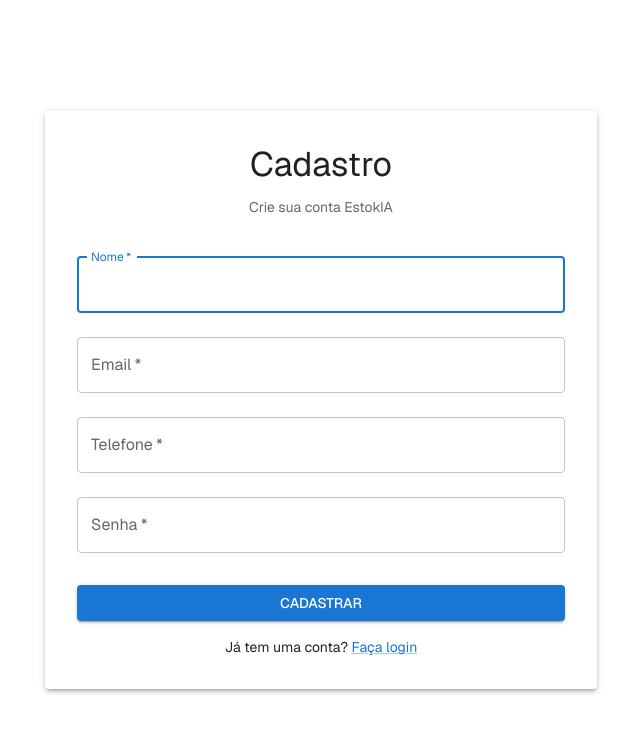
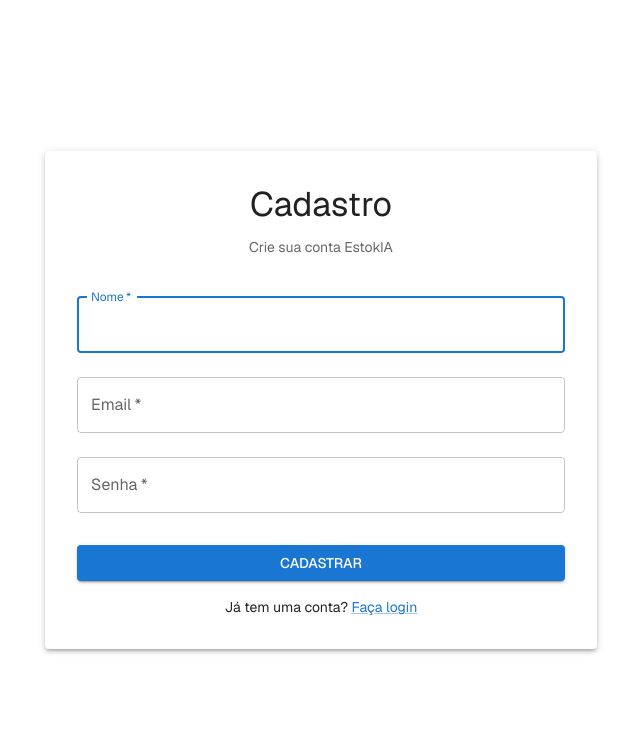
Before and after one commit to estokiaapp/estokia-frontend, a Next.js app: page /signup in a window 1280 px wide. Shown: the top 732 px of the page, without its empty margins (319-959 px from the left). Built offline with nearby package versions, Linux system fonts and the light colour scheme.

Commit message:
feat: implement signUp method

```diff
--- a/package.json
+++ b/package.json
@@ -14,9 +14,11 @@
     "@fontsource/roboto": "^5.2.6",
     "@mui/icons-material": "^7.3.1",
     "@mui/material": "^7.3.1",
+    "axios": "^1.11.0",
     "next": "15.4.6",
     "react": "19.1.0",
-    "react-dom": "19.1.0"
+    "react-dom": "19.1.0",
+    "react-hook-form": "^7.62.0"
   },
   "devDependencies": {
     "@eslint/eslintrc": "^3",
--- a/src/app/signup/page.tsx
+++ b/src/app/signup/page.tsx
@@ -1,6 +1,6 @@
 'use client';
 
-import { useState } from 'react';
+import { useForm, Controller } from 'react-hook-form';
 import {
   Box,
   Button,
@@ -8,33 +8,37 @@ import {
   Paper,
   TextField,
   Typography,
-  Link as MuiLink
+  Link as MuiLink,
 } from '@mui/material';
 import Link from 'next/link';
+import { signupUser } from '@/services/api';
+import { SignupData } from '@/dto/requests';
 
 export default function SignupPage() {
-  const [formData, setFormData] = useState({
-    nome: '',
+  const {
+    control,
+    handleSubmit,
+    formState: { errors },
+  } = useForm<SignupData>({
+    defaultValues: {
       email: '',
-    telefone: '',
-    senha: ''
+      name: '',
+      password: '',
+    },
   });
 
-  const handleChange = (event: React.ChangeEvent<HTMLInputElement>) => {
-    const { name, value } = event.target;
-    setFormData(prev => ({
-      ...prev,
-      [name]: value
-    }));
-  };
-
-  const handleSubmit = (event: React.FormEvent) => {
-    event.preventDefault();
-    console.log('Signup data:', formData);
+  const onSubmit = async (data: SignupData) => {
+    console.log('Signup data:', data);
+    try {
+      var responseData = signupUser(data);
+      console.log('Server response:', responseData);
+    } catch (error) {
+      console.error('There was an error!', error);
+    }
   };
 
   return (
-    <Container component="main" maxWidth="sm">
+    <Container component='main' maxWidth='sm'>
       <Box
         sx={{
           minHeight: '100vh',
@@ -45,75 +49,105 @@ export default function SignupPage() {
         }}
       >
         <Paper elevation={3} sx={{ padding: 4, width: '100%' }}>
-          <Typography component="h1" variant="h4" align="center" gutterBottom>
+          <Typography component='h1' variant='h4' align='center' gutterBottom>
             Cadastro
           </Typography>
-          <Typography variant="body2" align="center" color="text.secondary" sx={{ mb: 3 }}>
+          <Typography
+            variant='body2'
+            align='center'
+            color='text.secondary'
+            sx={{ mb: 3 }}
+          >
             Crie sua conta EstokIA
           </Typography>
 
-          <Box component="form" onSubmit={handleSubmit} sx={{ mt: 1 }}>
+          <Box
+            component='form'
+            onSubmit={handleSubmit(onSubmit)}
+            sx={{ mt: 1 }}
+          >
+            <Controller
+              name='name'
+              control={control}
+              rules={{ required: 'Nome é obrigatório' }}
+              render={({ field }) => (
                 <TextField
-              margin="normal"
+                  {...field}
+                  margin='normal'
                   required
                   fullWidth
-              id="nome"
-              label="Nome"
-              name="nome"
-              autoComplete="name"
+                  id='name'
+                  label='Nome'
+                  autoComplete='name'
                   autoFocus
-              value={formData.nome}
-              onChange={handleChange}
+                  error={!!errors.name}
+                  helperText={errors.name?.message}
                 />
+              )}
+            />
+            <Controller
+              name='email'
+              control={control}
+              rules={{
+                required: 'Email é obrigatório',
+                pattern: {
+                  value: /^[A-Z0-9._%+-]+@[A-Z0-9.-]+\.[A-Z]{2,}$/i,
+                  message: 'Email inválido',
+                },
+              }}
+              render={({ field }) => (
                 <TextField
-              margin="normal"
+                  {...field}
+                  margin='normal'
                   required
                   fullWidth
-              id="email"
-              label="Email"
-              name="email"
-              autoComplete="email"
-              value={formData.email}
-              onChange={handleChange}
-              type="email"
+                  id='email'
+                  label='Email'
+                  autoComplete='email'
+                  type='email'
+                  error={!!errors.email}
+                  helperText={errors.email?.message}
                 />
+              )}
+            />
+            <Controller
+              name='password'
+              control={control}
+              rules={{
+                required: 'Senha é obrigatória',
+                minLength: {
+                  value: 6,
+                  message: 'Senha deve ter pelo menos 6 caracteres',
+                },
+              }}
+              render={({ field }) => (
                 <TextField
-              margin="normal"
+                  {...field}
+                  margin='normal'
                   required
                   fullWidth
-              id="telefone"
-              label="Telefone"
-              name="telefone"
-              autoComplete="tel"
-              value={formData.telefone}
-              onChange={handleChange}
-              type="tel"
+                  id='password'
+                  label='Senha'
+                  type='password'
+                  autoComplete='new-password'
+                  error={!!errors.password}
+                  helperText={errors.password?.message}
                 />
-            <TextField
-              margin="normal"
-              required
-              fullWidth
-              name="senha"
-              label="Senha"
-              type="password"
-              id="senha"
-              autoComplete="new-password"
-              value={formData.senha}
-              onChange={handleChange}
+              )}
             />
             <Button
-              type="submit"
+              type='submit'
               fullWidth
-              variant="contained"
+              variant='contained'
               sx={{ mt: 3, mb: 2 }}
             >
               Cadastrar
             </Button>
             <Box sx={{ textAlign: 'center' }}>
-              <Typography variant="body2">
+              <Typography variant='body2'>
                 Já tem uma conta?{' '}
-                <Link href="/login" passHref>
-                  <MuiLink component="span" sx={{ cursor: 'pointer' }}>
+                <Link href='/login' passHref>
+                  <MuiLink component='span' sx={{ cursor: 'pointer' }}>
                     Faça login
                   </MuiLink>
                 </Link>
--- /dev/null
+++ b/src/dto/requests.ts
@@ -0,0 +1,5 @@
+export interface SignupData {
+  name: string;
+  email: string;
+  password: string;
+}
--- /dev/null
+++ b/src/dto/responses.ts
@@ -0,0 +1,6 @@
+export interface SignupResponse {
+  id: string;
+  email: string;
+  name: string;
+  createdAt: string;
+}
--- /dev/null
+++ b/src/services/api.ts
@@ -0,0 +1,14 @@
+import { SignupData } from '@/dto/requests';
+import { SignupResponse } from '@/dto/responses';
+import axios from 'axios';
+
+const api = axios.create({
+  baseURL: 'http://localhost:8080',
+});
+
+export const signupUser = async (data: SignupData): Promise<SignupResponse> => {
+  const response = await api.post('/api/users', data);
+  return response.data;
+};
+
+export default api;
```
Also changed, not shown: 1 other file (tests, documents, lock files or other folders). Lines whose indentation alone changed are shown as unchanged.
